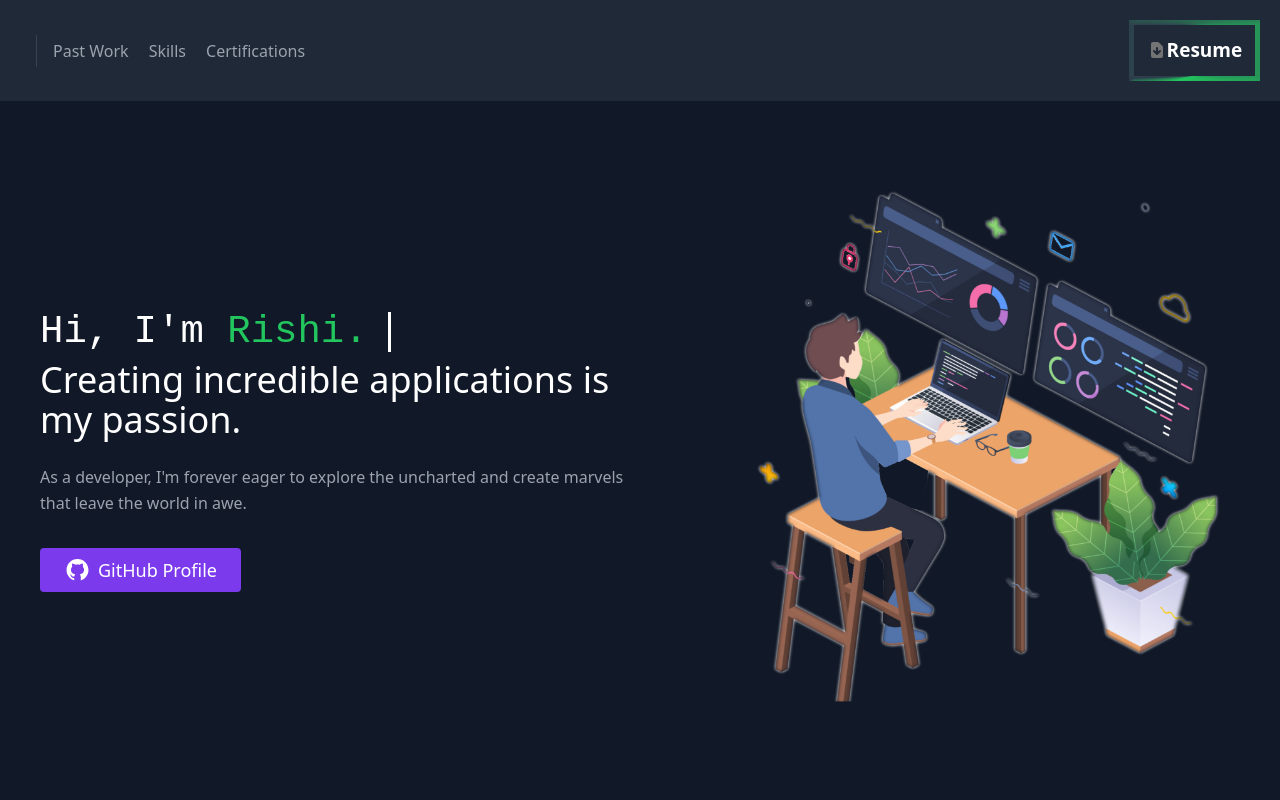
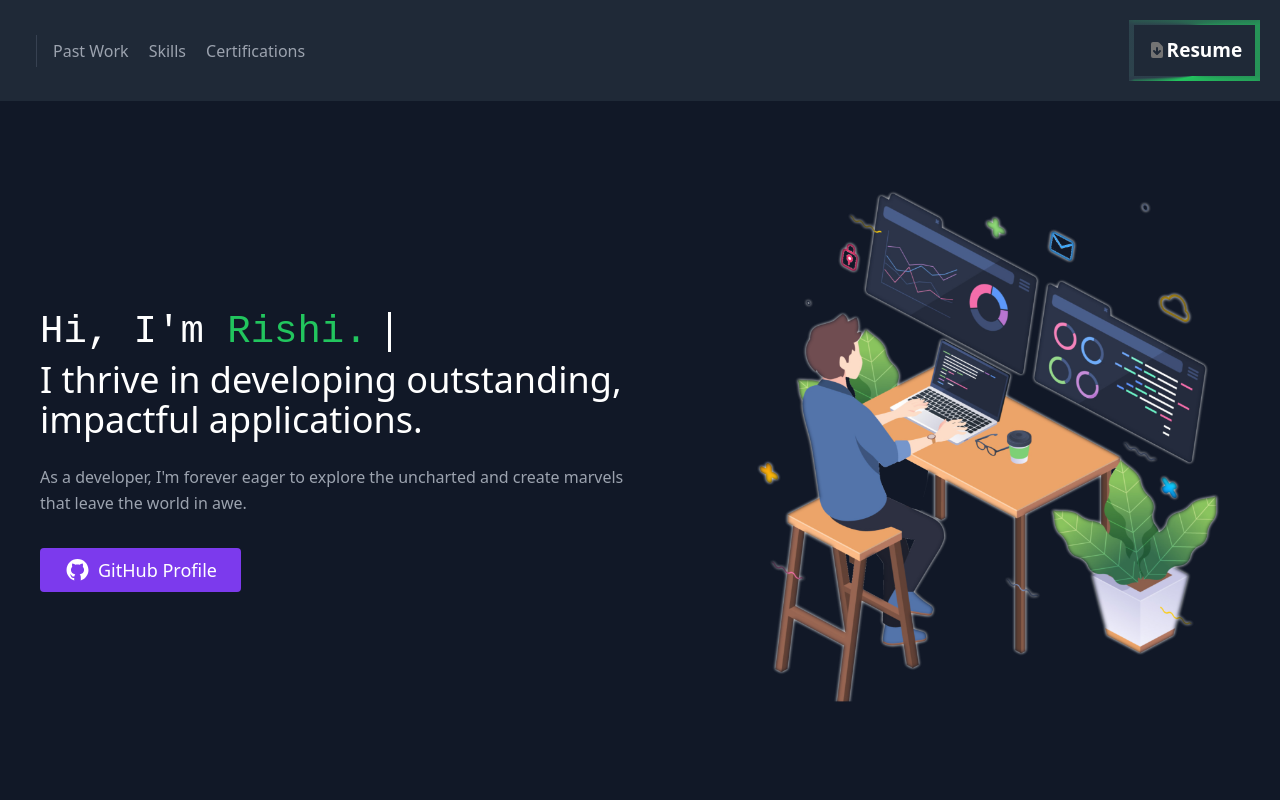
Before and after one commit to meetrishigupta/React-Portfolio, a React (Create React App) app: page / in a window 1280 px wide. Shown: the top 800 px of the page. Built offline with nearby package versions, Linux system fonts and the light colour scheme.

Commit message:
subtitle_change

```diff
--- a/src/Components/About.jsx
+++ b/src/Components/About.jsx
@@ -16,7 +16,7 @@ export default class About extends React.Component {
               Hi, I'm <span style={{ color: "#22c55e" }}>Rishi.</span>
             </h1>
             <h1 className="title-font sm:text-4xl text-3xl mb-6 font-medium text-white">
-              Creating incredible applications is my passion.
+            I thrive in developing outstanding, impactful applications.
             </h1>
             <p className="mb-8 leading-relaxed">
             As a developer, I'm forever eager to explore the uncharted and create marvels that leave the world in awe.
```
